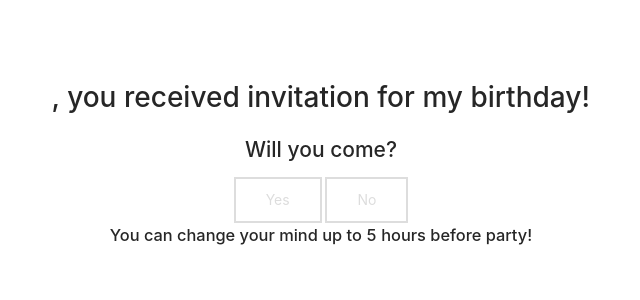
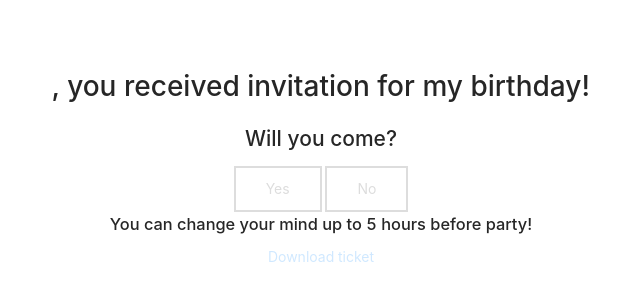
Before and after one commit to thebartekbanach/rekrutacja-jutro-medical, a Next.js app in the folder client/: page /invitation/1 in a window 1280 px wide. Shown: the part 234-534 px from the top of the page, without its empty margins (319-959 px from the left). Built offline with nearby package versions, Linux system fonts and the light colour scheme; no server answers.

Commit message:
feat: add ability to download ticket if person accepted invitation

```diff
--- a/client/pages/invitation/[id].tsx
+++ b/client/pages/invitation/[id].tsx
@@ -149,6 +149,7 @@ const InvitationPage = () => {
 	);
 
 	const firstName = data?.invitation.firstName ?? "";
+	const invitationAccepted = data?.invitation.status === "ACCEPTED";
 
 	return (
 		<main className={common["page-content"]}>
@@ -160,6 +161,17 @@ const InvitationPage = () => {
 					data?.isInvitationModificationLocked ?? true
 				}
 			/>
+			<a
+				href={`/api/invitation/${id}/ticket`}
+				target="_blank"
+				rel="noreferrer"
+				style={{
+					pointerEvents: invitationAccepted ? "all" : "none",
+					opacity: invitationAccepted ? 1 : 0.2,
+				}}
+			>
+				Download ticket
+			</a>
 		</main>
 	);
 };
```
